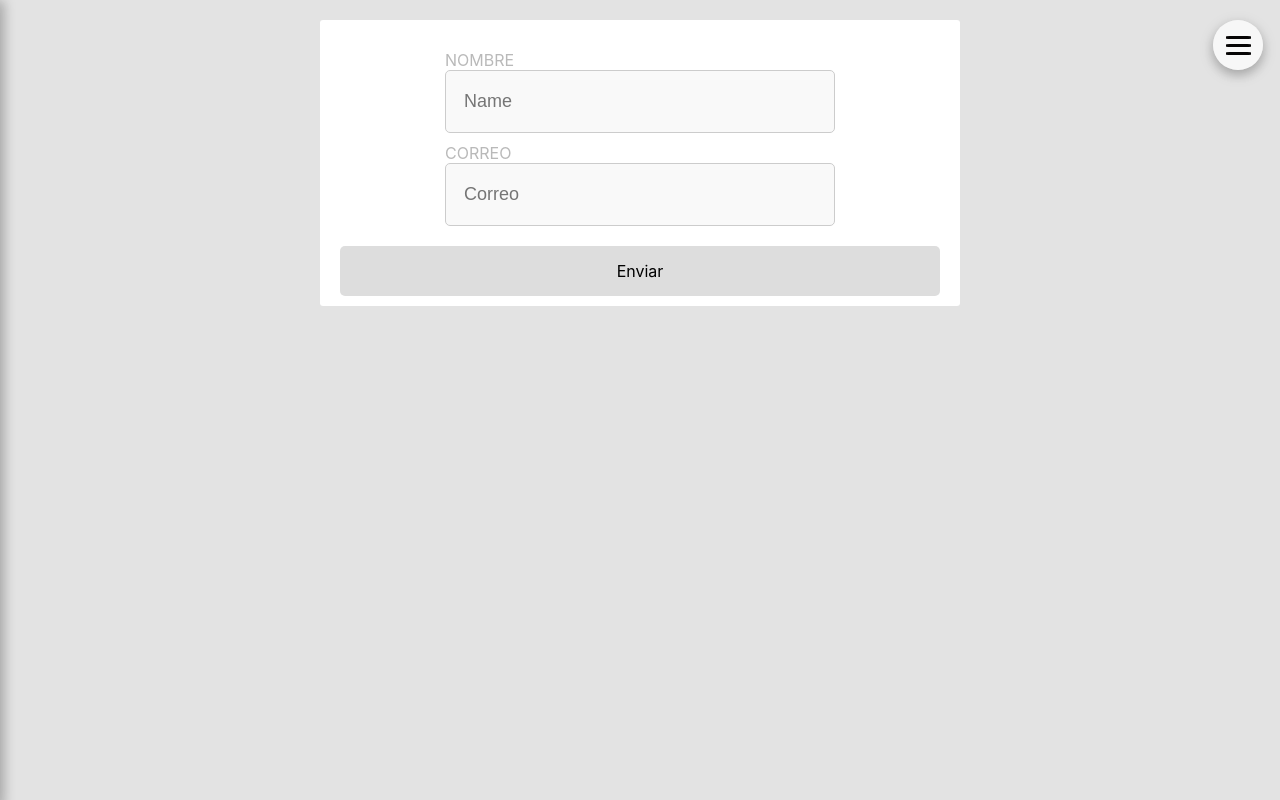
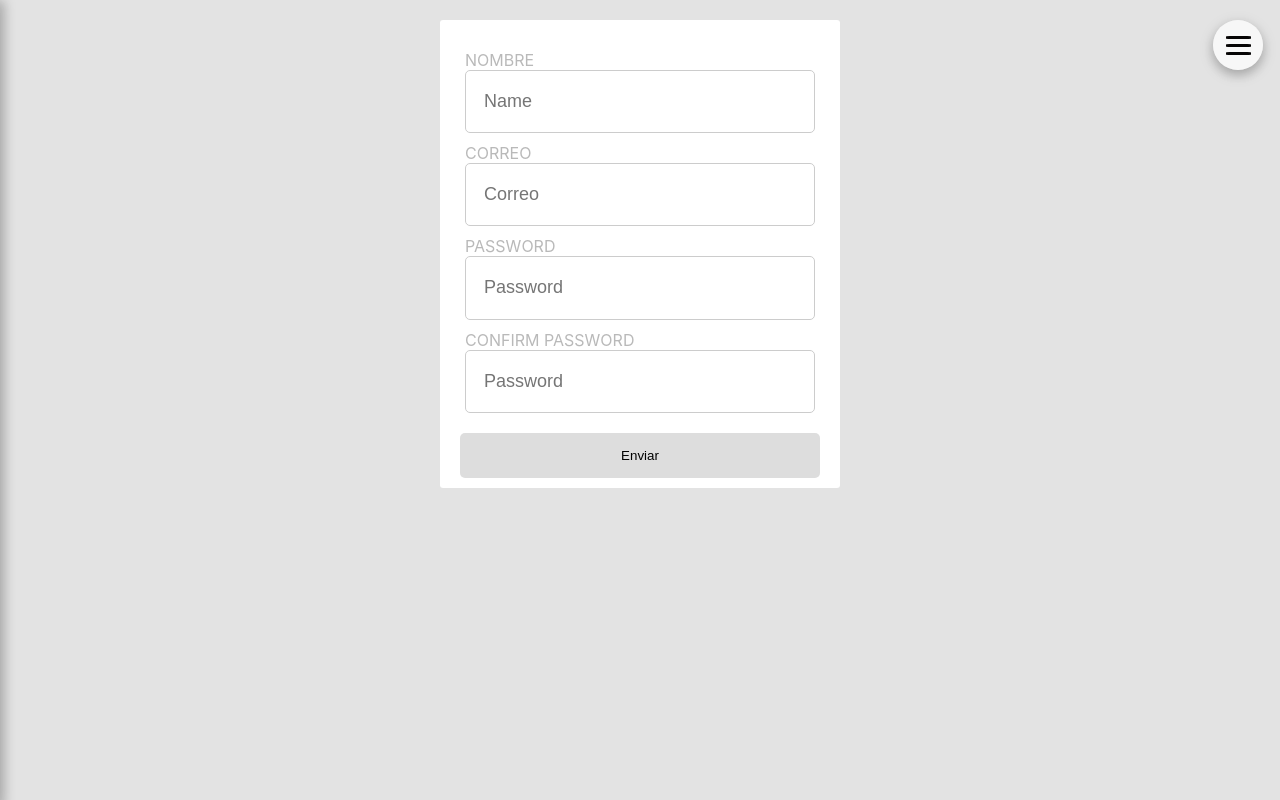
Before and after one commit to gmz2091/Practicas-con-React-JS, a React (Create React App) app: page / in a window 1280 px wide. Built offline with nearby package versions, Linux system fonts and the light colour scheme; some icons are missing.

Commit message:
Style 	Icons 	Style 	Style 	Style 	New Components View Psots Links 	New Components Input Forms

```diff
--- a/src/Components/InputForm.jsx
+++ b/src/Components/InputForm.jsx
@@ -6,12 +6,12 @@ import React, {  } from 'react';
 export default class InputForm extends React.Component {
     render() {
 
-        const { label} = this.props
+        const { label, nameInput } = this.props
 
         return (
             <div style={style}>
                 <span style={styleSpan} >{label}</span>
-                <input {...this.props} style={inputStyle}  type="text"/>
+                <input name={nameInput} {...this.props} style={inputStyle}  />
             </div>
         );
     }
@@ -28,10 +28,10 @@ const style = {
 }
 
 const inputStyle = {
+    width: '350px',
     fontSize: '18px',
     border: '1px solid #ccc',
     borderRadius: '5px',
-    backgrounColor: 'none'
 }
 
 const styleSpan = {
--- a/src/Components/Navbar.jsx
+++ b/src/Components/Navbar.jsx
@@ -84,7 +84,7 @@ const Navbar = () => {
                 <NavLink exact activeClassName="active" className="navLink" to="/"><span className='icon'><box-icon name='home' type='solid' color='white' size='sm' /></span> Home</NavLink>
                 <NavLink activeClassName="active" className="navLink" to="/products"><span className= 'icon'><box-icon name='card' type='solid' color='white' size='sm'></box-icon></span> Products</NavLink>
                 <NavLink activeClassName="active" className="navLink" to="/register"><span className= 'icon'><box-icon name='user' type='solid' color='#ffffff' size='sm'></box-icon></span> Sign Up</NavLink>
-                <NavLink activeClassName="active" className="navLink" to="/dashboard"><span className= 'icon'><box-icon name='dashboard' type='solid' color='#ffffff' size='sm'></box-icon></span> Dash Board</NavLink>
+                <NavLink activeClassName="active" className="navLink" to="/dashboard"><span className= 'icon'><box-icon name='card' type='solid' color='white' size='sm'></box-icon></span> Dash Board</NavLink>
             </div>
         </nav>
         </>
--- a/src/Pages/Home.jsx
+++ b/src/Pages/Home.jsx
@@ -1,20 +1,45 @@
 import React from 'react';
+import { useState } from 'react';
 import InputForm from '../Components/InputForm';
 
 
+const Home = () => {
 
-const sendData = (e) => {
-  e.preventDefault()
 
-}
+  const inputStateValues = {
+    nombre: '',
+    email: '',
+    password: '',
+    confirmpassword: ''
+  }
 
-const Home = () => {
+  const [values, setValues] = useState(inputStateValues);
+
+  const handleInputChangeForm = e => {
+    const {name, value } = e.target;
+    setValues({...values, [ name]: value})
+    // console.log(name, value)
+  }
+
+
+  const sendData = (e) => {
+    e.preventDefault()
+    e.target.reset()
+    console.log(values)
+
+  }
+
+
+
+
     return (
-    <form >
-      <div style={form}>
-        <InputForm placeholder='Name' label='Nombre'/>
-        <InputForm placeholder='Correo' label='Correo'/>
-        <div style={styleBtn} onClick={sendData} >Enviar</div>
+    <form style={form} onSubmit={sendData}>
+      <div >
+        <InputForm onChange={handleInputChangeForm} name='nombre' placeholder='Name' type='text' label='Nombre'/>
+        <InputForm onChange={handleInputChangeForm} name='email' placeholder='Correo' type='text' label='Correo'/>
+        <InputForm onChange={handleInputChangeForm} name='password' placeholder='Password' type='password' label='Password'/>
+        <InputForm onChange={handleInputChangeForm} name='confirmpassword' placeholder='Password' type='password' label='confirm password'/>
+        <button style={styleBtn} >Enviar</button>
       </div>
     </form>
     );
@@ -27,7 +52,7 @@ const form = {
   marginLeft: 'auto',
   marginRight: 'auto',
   marginTop: '20px',
-  width: '50%',
+  width: '400px',
   background: '#fff',
   padding: '25px 20px',
   borderRadius: '3px'
@@ -35,6 +60,7 @@ const form = {
 }
 
 const styleBtn = {
+  width: '100%',
   color: 'black',
   cursor: 'pointer',
   position: 'relative',
--- a/src/Pages/Products.jsx
+++ b/src/Pages/Products.jsx
@@ -1,69 +1,20 @@
-import React, { useState }from 'react';
-import '../Style/Register.css'
+import React, { }from 'react';
+import Links from '../Components/Links';
+import LinksForm from '../Components/LinksForm';
 
 const Products = () => {
 
 
-    const initialStateValues = {
-        url: '',
-        name: '',
-        description: ''
-    };
-
-    const [values, setValues] =  useState(initialStateValues);
-
-    const handleInputChange = e => {
-        const {name, value } = e.target;
-        setValues({...values, [ name]: value})
-        // console.log(name, value)
-    }
-
-    const handleSubmit = e => {
-        e.preventDefault()
-        e.target.reset()
-        console.log(values)
-    };
 
     return (
-        <div style={form}>
-        <h1>Registro de Notas</h1>
-        <div className="containerForm">
-            <form onSubmit={handleSubmit}>
-                <div className="row">
-                    <h4>Add Task</h4>
-                    <div className="input-group input-group-icon">
-                        <input name="url" type="text" placeholder="Add Task" onChange={handleInputChange} />
-                        <div className="input-icon"><box-icon name='envelope' type='solid' color='#b1b1b1' ></box-icon></div>
-                    </div>
-                    <div className="input-group input-group-icon">
-                        <input name="name" type="text" placeholder="Add Commit" onChange={handleInputChange}/>
-                        <div className="input-icon"><box-icon type='solid' color='#b1b1b1' name='lock-alt'></box-icon></div>
-                    </div>
-                    <div className="input-group input-group-icon">
-                        <div className="input-icon-textarea"></div>
-                        <textarea name="description" className='textArea' placeholder="Add Task To Work" rows="10" onChange={handleInputChange} />
-                    </div>
-                    <button className="btn-lg">Enviar</button>
-                </div>
-            </form>
-        </div>
-    </div>
-
+        <>
+            <LinksForm />
+            <div className="container">
+                <Links />
+            </div>
+        </>
 
     );
 }
 
 export default Products;
-
-
-const form = {
-    position: 'relative',
-    marginLeft: 'auto',
-    marginRight: 'auto',
-    marginTop: '20px',
-    width: '50%',
-    background: '#fff',
-    padding: '25px 20px',
-    borderRadius: '3px'
-
-}
--- a/src/Style/Register.css
+++ b/src/Style/Register.css
@@ -13,12 +13,8 @@ input[type="radio"] + label,
 input[type="checkbox"] + label:before,
 select option,
 select {
-  width: 100%;
   padding: 1em;
   line-height: 1.4;
-  background-color: #f9f9f9;
-  border: 1px solid #e5e5e5;
-  border-radius: 3px;
   -webkit-transition: 0.35s ease-in-out;
   -moz-transition: 0.35s ease-in-out;
   -o-transition: 0.35s ease-in-out;
```
